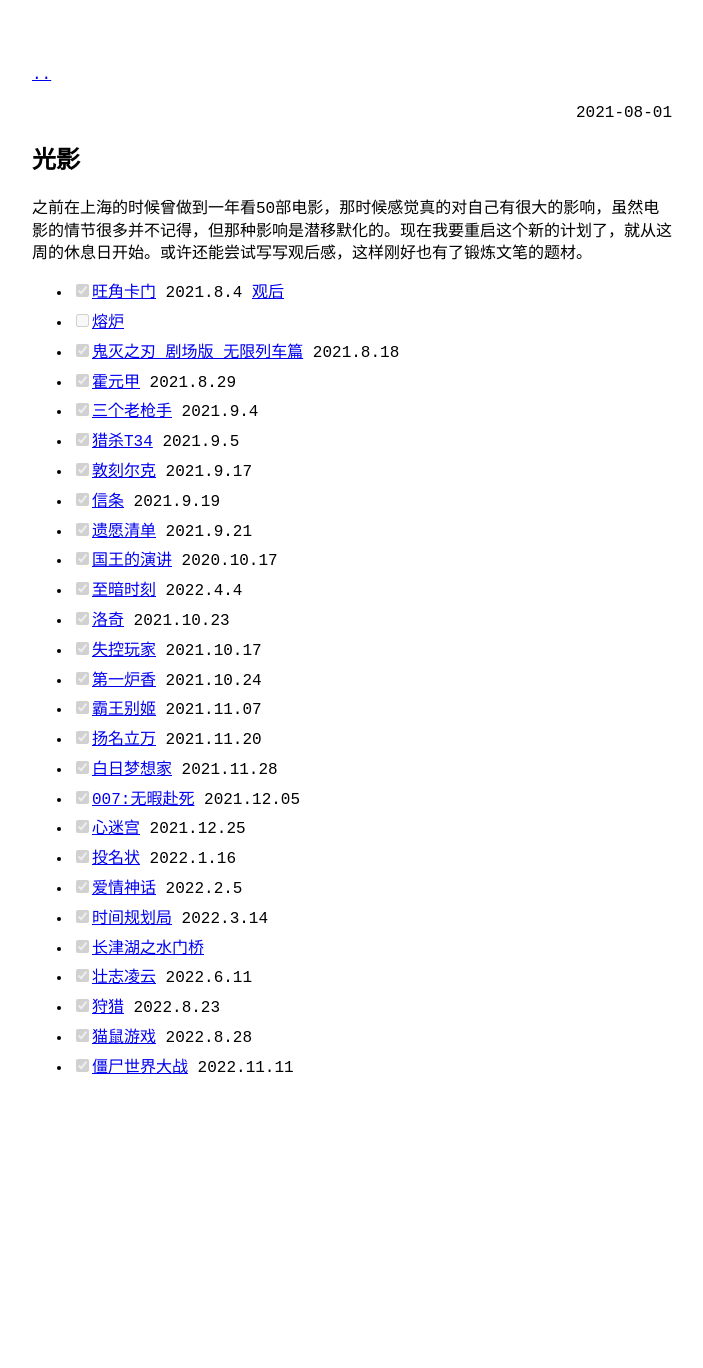
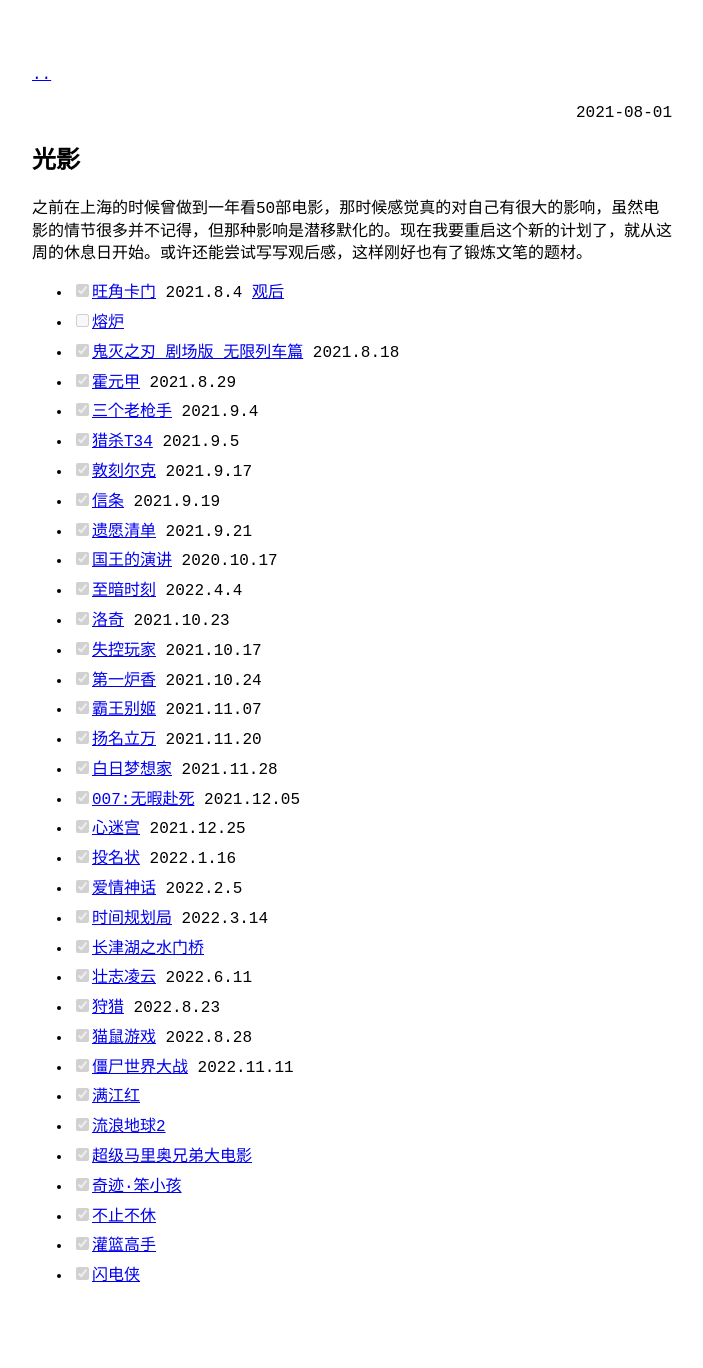
Before and after one commit to lccccc1024/lccccc1024.github.io, a Jekyll site: the page built from _posts/2021-08-01-光影.md, in a window 1280 px wide. Shown: the whole page, without its empty margins (288-991 px from the left). Built offline with Jekyll 4.4.1, drawn with Linux system fonts in a browser that asks for light colours; our own code applies the rules of GitHub Pages for plain Markdown files; before the commit the page ends 1159 px from its top, so only the background shows below that.

Commit message:
更新 2021-08-01-光影.md

```diff
--- a/_posts/2021-08-01-光影.md
+++ b/_posts/2021-08-01-光影.md
@@ -27,3 +27,10 @@
 - [x] <a href="https://movie.douban.com/subject/6985810/" target="_blank">狩猎</a> 2022.8.23
 - [x] <a href="https://movie.douban.com/subject/1305487/" target="_blank">猫鼠游戏</a> 2022.8.28
 - [x] <a href="https://movie.douban.com/subject/2132473/" target="_blank">僵尸世界大战</a> 2022.11.11
+- [x] <a href="https://movie.douban.com/subject/35766491/" target="_blank">满江红</a>
+- [x] <a href="https://movie.douban.com/subject/35267208/" target="_blank">流浪地球2</a>
+- [x] <a href="https://movie.douban.com/subject/27199894/" target="_blank">超级马里奥兄弟大电影</a>
+- [x] <a href="https://movie.douban.com/subject/35312437/" target="_blank">奇迹·笨小孩</a>
+- [x] <a href="https://movie.douban.com/subject/34833851/" target="_blank">不止不休</a>
+- [x] <a href="https://movie.douban.com/subject/35315950/" target="_blank">灌篮高手</a>
+- [x] <a href="https://movie.douban.com/subject/3011317/" target="_blank">闪电侠</a>
```
